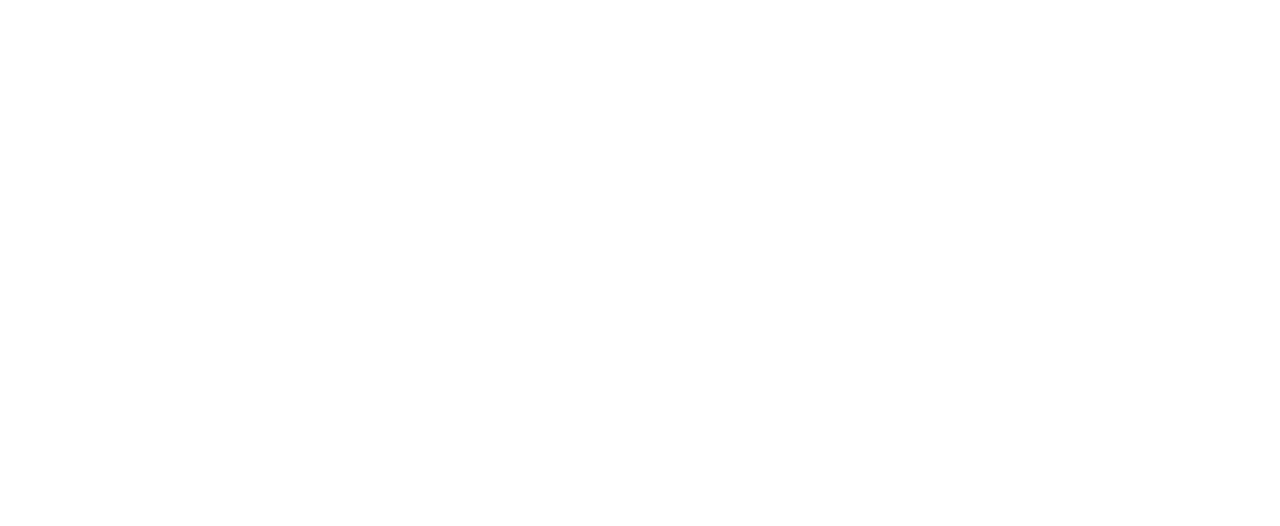
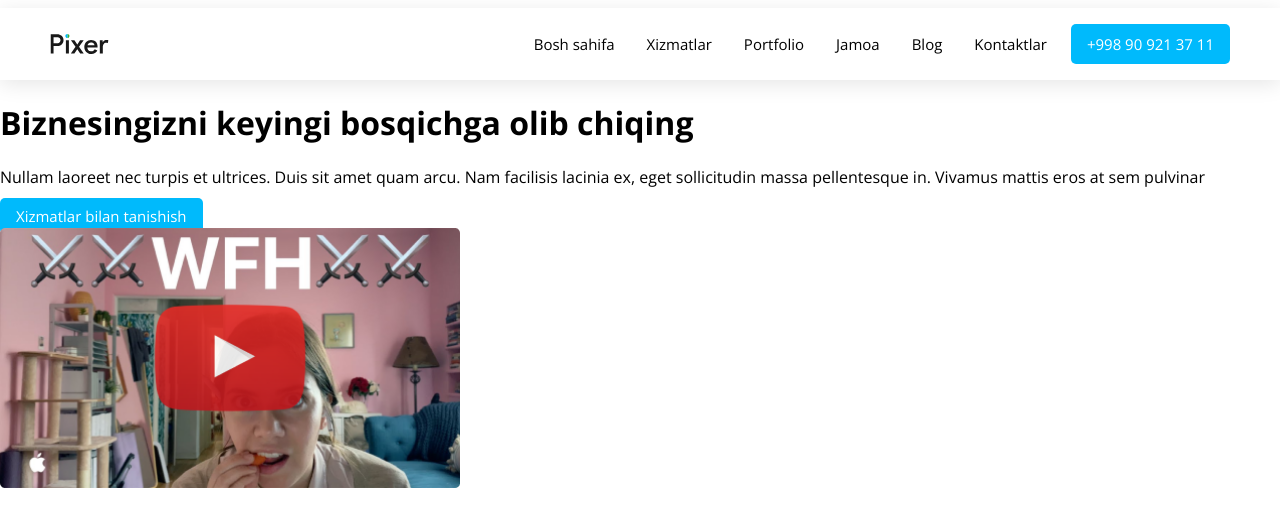
Before and after one commit to rustami-dastan/pixer-chellange, a plain HTML site: page index.html in a window 1280 px wide. Drawn offline with nearby package versions, Linux system fonts and the light colour scheme.

Commit message:
after adding site navbar

```diff
--- a/css/style.css
+++ b/css/style.css
@@ -0,0 +1,81 @@
+html {
+    box-sizing: border-box;
+}
+
+*.
+*::before,
+*::after {
+    box-sizing: inherit;
+}
+
+body {
+    font-family: "Open Sans";
+    max-width: 1300px;
+    margin-left: auto;
+    margin-right: auto;
+}
+
+.container {
+    max-width: 1180px;
+    margin-left: auto;
+    margin-right: auto;
+    padding-left: 40px;
+    padding-right: 40px;
+
+}
+
+.sitenav {
+    padding-top: 8px;
+    padding-bottom: 8px;
+    box-shadow: 0px 4px 20px rgba(0, 0, 0, 0.1);
+}
+
+.sitenav .container{
+    display: flex;
+    justify-content: space-between;
+    align-items: center;
+}
+
+.sitenav-container {
+    display: flex;
+    align-items: center;
+    justify-content: start;
+}
+
+.site-logo img {
+    display: block;
+}
+
+.sitenav-list {
+    display: flex;
+}
+
+.sitenav-item {
+    margin-right: 32px;
+    list-style: none;
+}
+
+.sitenav-list li:last-child {
+    margin-right: 24px;
+}
+
+.sitenav-link {
+    text-decoration: none;
+    color: black;
+    font-size: 15px;
+    line-height: 24px;
+    font-weight: 400;
+}
+
+.header-button {
+    padding-top: 8px;
+    padding-bottom: 8px;
+    padding-left: 16px;
+    padding-right: 16px;
+    color: white;
+    text-decoration: none;
+    font-size: 15px;
+    line-height: 24px;
+    background-color: #00BAFC;
+    border-radius: 5px;
+}
--- a/index.html
+++ b/index.html
@@ -5,12 +5,63 @@
     <meta charset="UTF-8">
     <meta name="viewport" content="width=device-width, initial-scale=1.0">
     <meta http-equiv="X-UA-Compatible" content="ie=edge">
-    <title>Namanganliklar 24</title>
+    <title>pixer</title>
     <link rel="preconnect" href="https://fonts.gstatic.com">
-    <link href="https://fonts.googleapis.com/css2?family=Rubik:wght@400;500;700&display=swap" rel="stylesheet">
+    <link href="https://fonts.googleapis.com/css2?family=Open+Sans:wght@400;700&display=swap" rel="stylesheet">
     <link rel="stylesheet" href="css/style.css" />
 </head>
 
 <body>
+    <!-- START HEADER SECTION  -->
+    <header class="site-header">
+        <nav class="sitenav">
+            <div class="container">
+                <a href="#" class="site-logo"><img src="images/pixer-logo.svg" alt="logo" width="60" height="20"></a>
+
+                <div class="sitenav-container">
+                    <ul class="sitenav-list">
+                        <li class="sitenav-item">
+                            <a href="#" class="sitenav-link">Bosh sahifa</a>
+                        </li>
+                        <li class="sitenav-item">
+                            <a href="#" class="sitenav-link">Xizmatlar</a>
+                        </li>
+                        <li class="sitenav-item">
+                            <a href="#" class="sitenav-link">Portfolio</a>
+                        </li>
+                        <li class="sitenav-item">
+                            <a href="#" class="sitenav-link">Jamoa</a>
+                        </li>
+                        <li class="sitenav-item">
+                            <a href="#" class="sitenav-link">Blog</a>
+                        </li>
+                        <li class="sitenav-item">
+                            <a href="#" class="sitenav-link">Kontaktlar</a>
+                        </li>
+                    </ul>
+
+                    <a href="#" class="header-button">+998 90 921 37 11</a>
+                </div>
+            </div>
+        </nav>
+
+        <!-- promo content in header section  -->
+
+        <div class="header-promo">
+
+            <div class="header-promo-text">
+                <h1 class="header-promo-text-title">Biznesingizni keyingi bosqichga
+                    olib chiqing</h1>
+                <p class="text">Nullam laoreet nec turpis et ultrices. Duis sit amet quam arcu. Nam facilisis lacinia
+                    ex, eget sollicitudin massa pellentesque in. Vivamus mattis eros at sem pulvinar</p>
+                <a href="#" class="header-button">Xizmatlar bilan tanishish</a>
+            </div>
+
+            <img src="images/youtube-embed.png" alt="youtube embed" width="460" height="260">
+
+        </div>
+
+
+    </header>
 
 </body>
```
Also changed, not shown: images/youtube-embed.png (added).
